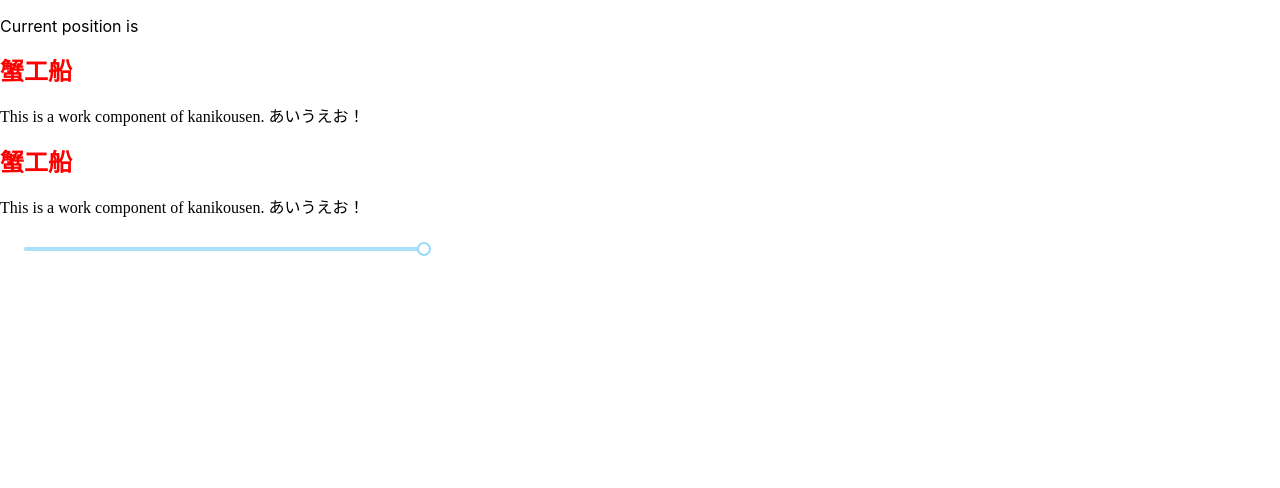
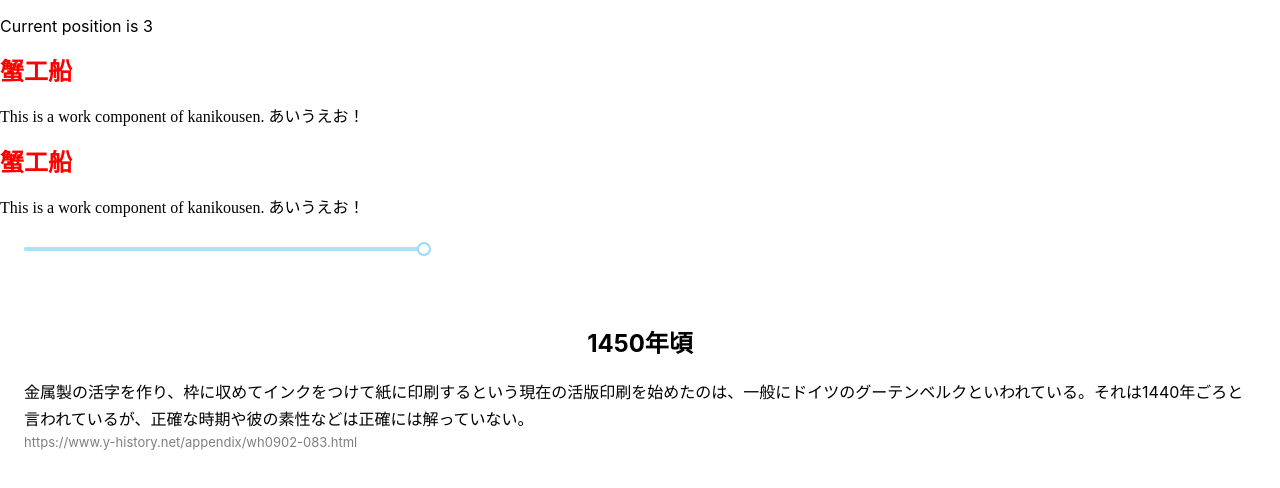
Before and after one commit to rtr-dnd/art-creativity-ts, a Next.js app: page /contents/kanikousen in a window 1280 px wide. Shown: the top 488 px of the page. Built offline with nearby package versions, Linux system fonts and the light colour scheme.

Commit message:
:sparkles: event displaying

```diff
--- /dev/null
+++ b/components/Event.tsx
@@ -0,0 +1,28 @@
+import styled from 'styled-components'
+import { HistoryEvent } from '../models/model'
+
+const Wrap = styled.div`
+  padding: 24px;
+`
+const Title = styled.h2 `
+  text-align: center;
+`
+const Desc = styled.div`
+  line-height: 1.7rem;
+`
+const Link = styled.div`
+  font-size: 13px;
+  color: rgba(0, 0, 0, 0.5);
+`
+
+const Event = (props: {event: HistoryEvent}) => {
+  return (
+    <Wrap>
+      <Title>{props.event.time}</Title>
+      <Desc>{props.event.desc}</Desc>
+      <Link>{props.event.link}</Link>
+    </Wrap>
+  )
+}
+
+export default Event
--- a/pages/contents/[id].tsx
+++ b/pages/contents/[id].tsx
@@ -1,4 +1,4 @@
-import { useState } from 'react'
+import { useEffect, useState } from 'react'
 import { useRouter } from 'next/dist/client/router'
 import styled from 'styled-components'
 import TextWork from '../../components/TextWork'
@@ -6,6 +6,7 @@ import Slider from 'rc-slider'
 import 'rc-slider/assets/index.css'
 import { EventType, HistoryEvent } from '../../models/model'
 import { kaniEvents } from '../../models/data'
+import Event from '../../components/Event'
 
 const SliderWrap = styled.div`
   width: 400px;
@@ -16,10 +17,10 @@ const Content = () => {
   const router = useRouter()
   const { id } = router.query
   let stringTitle = ''
-  let historyEvents: Array<HistoryEvent>
-  let paintingIndex: number
-  let letterIndex: number
-  let gutenbergIndex: number
+  let historyEvents: Array<HistoryEvent> = []
+  let paintingIndex: number = 0
+  let letterIndex: number = 0
+  let gutenbergIndex: number = 0
 
   const setIndex = (events: Array<HistoryEvent>) => {
     paintingIndex = events.findIndex((e) => {e.type == EventType.painting})
@@ -41,7 +42,11 @@ const Content = () => {
   }
 
   // initializing states
-  const [position, setPosition] = useState<number>()
+  const [position, setPosition] = useState<number>(0)
+
+  useEffect(() => {
+    setPosition(historyEvents.length - 1)
+  }, [historyEvents.length])
 
   const onSliderChange = (value: number) => {
     setPosition(value)
@@ -55,8 +60,9 @@ const Content = () => {
           <TextWork title={id} stringTitle={stringTitle} afterGutenberg={true}/>
           <TextWork title={id} stringTitle={stringTitle} afterGutenberg={false}/>
           <SliderWrap>
-            <Slider min={0} max={20} defaultValue={20} step={1} onChange={onSliderChange}/>
+            <Slider min={0} max={historyEvents.length - 1} defaultValue={historyEvents.length - 1} step={1} onChange={onSliderChange}/>
           </SliderWrap>
+          <Event event={historyEvents[position]}/>
         </>
       )
   }
```
